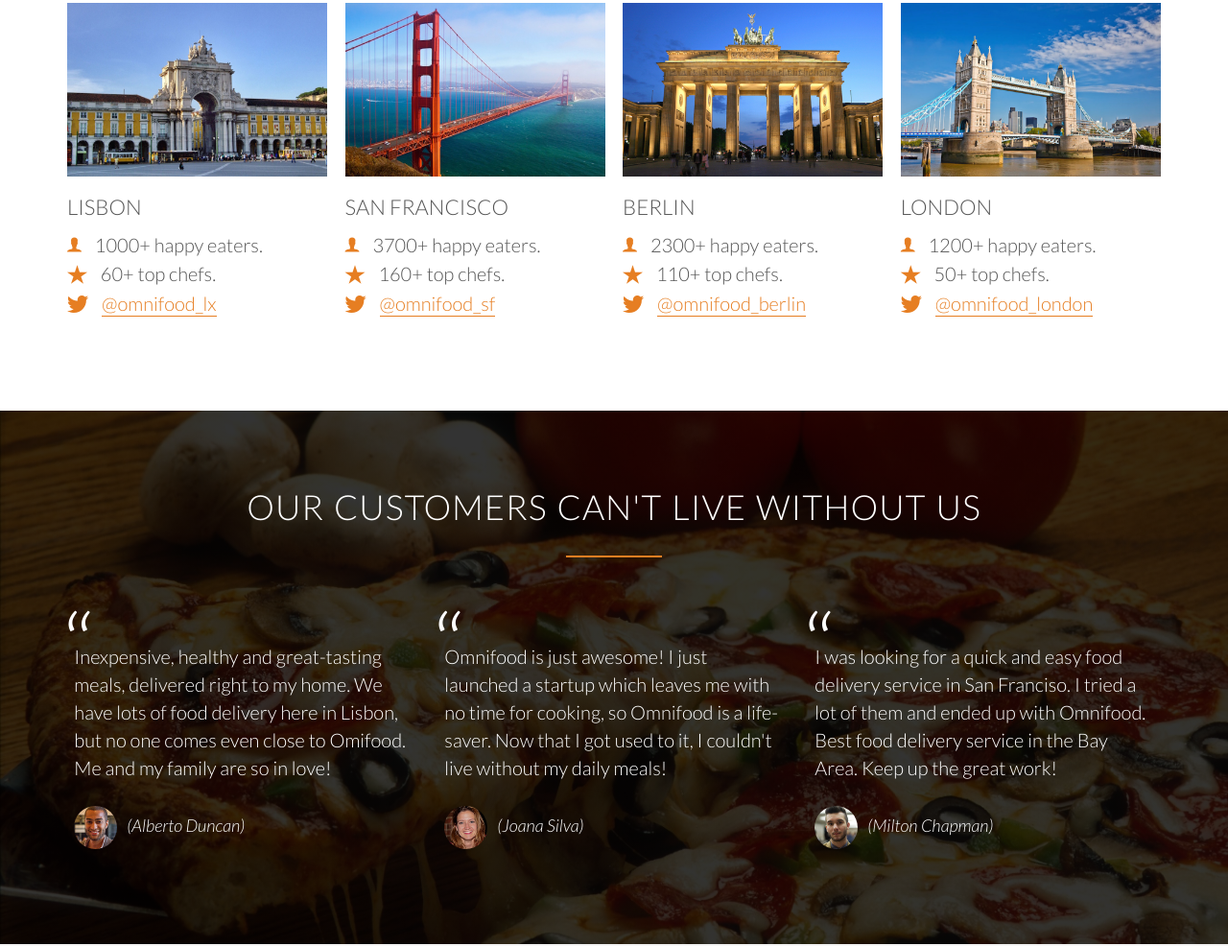
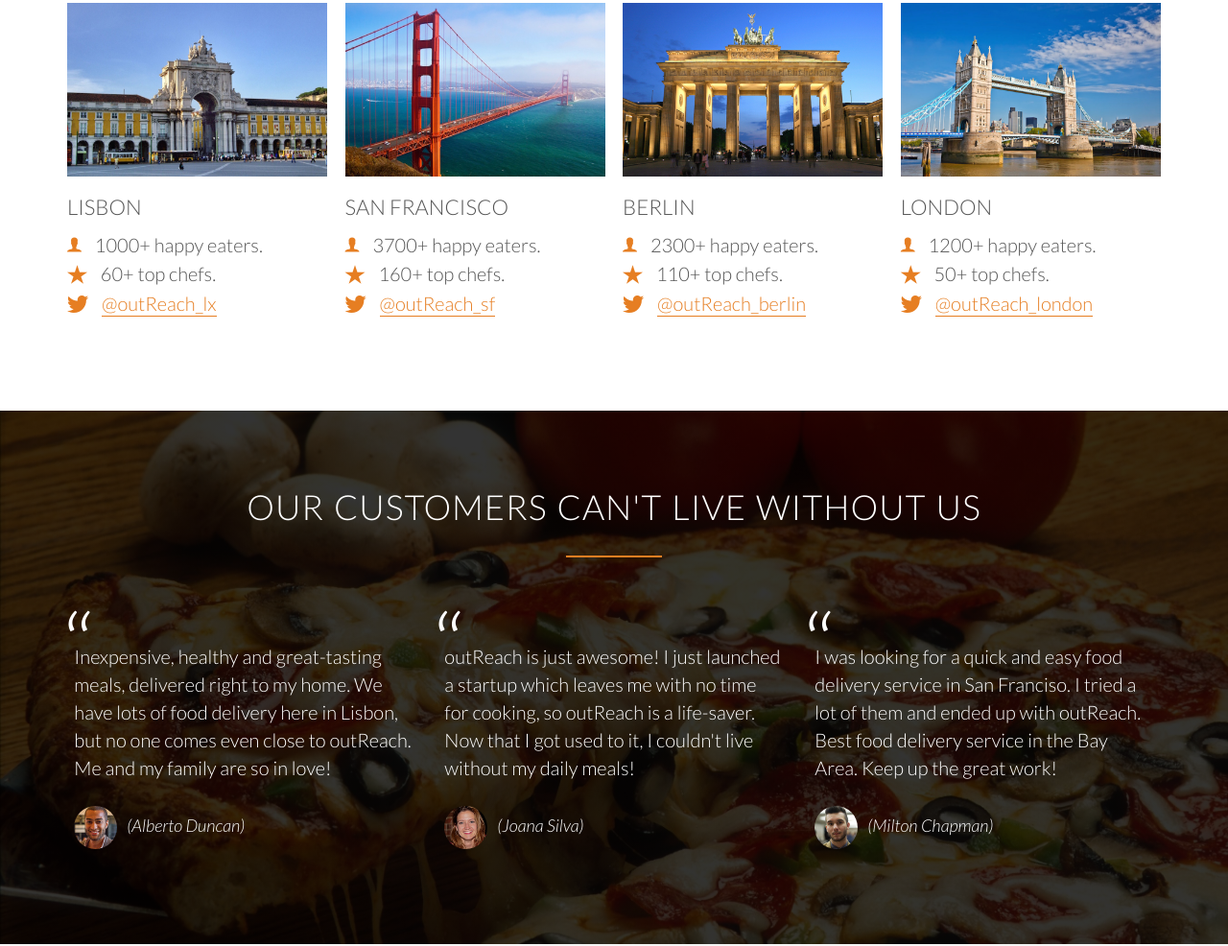
Before and after one commit to alamwebtech/omnifood-project, a plain HTML site: page index.html in a window 1280 px wide. Shown: the part 2881-3867 px from the top of the page at 96% size. Drawn offline with Linux system fonts and the light colour scheme; files whose address does not match are found by name.

Commit message:
some changes

```diff
--- a/index.html
+++ b/index.html
@@ -140,7 +140,7 @@
             </div>
             <div class="row">
                 <div class="col span-1-of-2 steps-box">
-                    <img src="resources/img/app-iPhone.png" alt="Omnifood app on iPhone" class="app-screen">
+                    <img src="resources/img/app-iPhone.png" alt="outRich app on iPhone" class="app-screen">
                 </div>
                 <div class="col span-1-of-2 steps-box">
                     <div class="works-step">
@@ -183,7 +183,7 @@
 
                     <div class="city-features">
                     <i class="ion-social-twitter icon-small"></i>
-                    <a href="#">@omnifood_lx</a>
+                    <a href="#">@outReach_lx</a>
                     </div>
                 </div>
 
@@ -202,7 +202,7 @@
 
                     <div class="city-features">
                     <i class="ion-social-twitter icon-small"></i>
-                    <a href="#" >@omnifood_sf</a>
+                    <a href="#" >@outReach_sf</a>
                     </div>
                 </div>
 
@@ -221,7 +221,7 @@
 
                     <div class="city-features">
                     <i class="ion-social-twitter icon-small"></i>
-                    <a href="#">@omnifood_berlin</a>
+                    <a href="#">@outReach_berlin</a>
                     </div>
                 </div>
 
@@ -240,7 +240,7 @@
 
                     <div class="city-features">
                     <i class="ion-social-twitter icon-small"></i>
-                    <a href="#">@omnifood_london</a>
+                    <a href="#">@outReach_london</a>
                     </div>
                 </div>
             </div>
@@ -255,21 +255,21 @@
             <div class="row">
                 <div class="col span-1-of-3">
                     <blockquote>
-                       Inexpensive, healthy and great-tasting meals, delivered right to my home. We have lots of food delivery here in Lisbon, but no one comes even close to Omifood. Me and my family are so in love!
+                       Inexpensive, healthy and great-tasting meals, delivered right to my home. We have lots of food delivery here in Lisbon, but no one comes even close to outReach. Me and my family are so in love!
                     <cite><img src="resources/img/customer-1.jpg">(Alberto Duncan)</cite>
 
                     </blockquote>
                 </div>
                 <div class="col span-1-of-3">
                     <blockquote>
-                        Omnifood is just awesome! I just launched a startup which leaves me with no time for cooking, so Omnifood is a life-saver. Now that I got used to it, I couldn't live without my daily meals!
+                        outReach is just awesome! I just launched a startup which leaves me with no time for cooking, so outReach is a life-saver. Now that I got used to it, I couldn't live without my daily meals!
                     <cite><img src="resources/img/customer-2.jpg">(Joana Silva)</cite>
 
                     </blockquote>
                 </div>
                 <div class="col span-1-of-3">
                     <blockquote>
-                       I was looking for a quick and easy food delivery service in San Franciso. I tried a lot of them and ended up with Omnifood. Best food delivery service in the Bay Area. Keep up the great work!
+                       I was looking for a quick and easy food delivery service in San Franciso. I tried a lot of them and ended up with outReach. Best food delivery service in the Bay Area. Keep up the great work!
                     <cite><img src="resources/img/customer-3.jpg">(Milton Chapman)</cite>
 
                     </blockquote>
@@ -353,7 +353,7 @@
 
         <section class="section-form">
             <div class="row">
-                <h2> We'r happy to hear from you</h2>
+                <h2> We're happy to hear from you</h2>
             </div>
             <div claass="row">
                 <form method="post" action="#" class="contact-form">
@@ -447,7 +447,7 @@
                 </div>
             </div>
              <div class="row">
-                    <p> Copyright &copy; 2018 by Omnifood. All rights reserved.</p>
+                    <p> Copyright &copy; 2018 by outReach. All rights reserved.</p>
                 </div>
 
         </footer>
```
Also changed, not shown: resources/img/logo.png.
